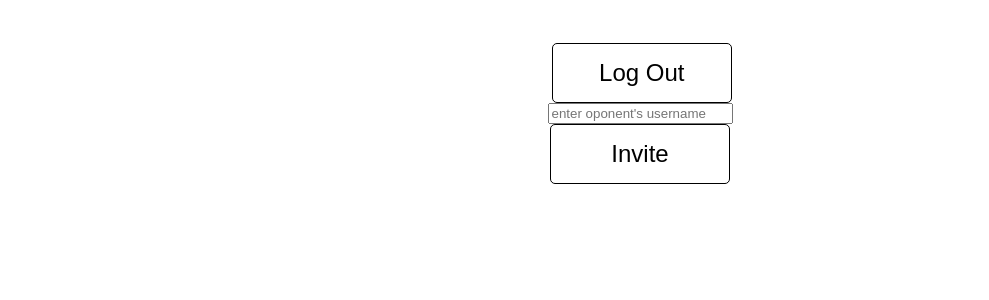
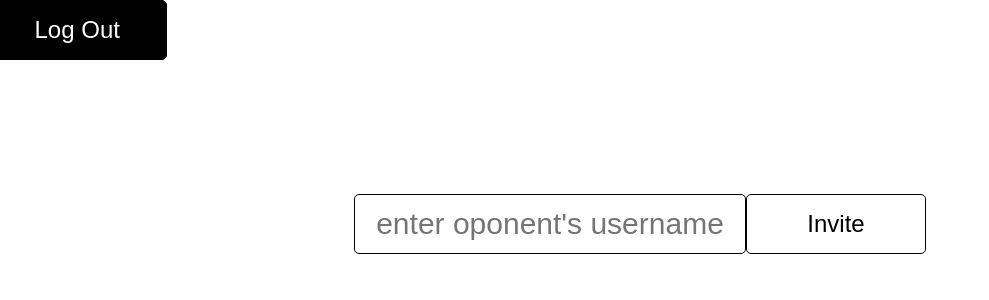
Before and after one commit to hristo10000/Quiz-Game, a React (Create React App) app: page /home in a window 1280 px wide. Shown: the top 300 px of the page, without its empty margins (0-989 px from the left). Built offline with nearby package versions, Linux system fonts and the light colour scheme; no server answers.

Commit message:
UI changes
mainly buttons and forms(not completely ready)

```diff
--- a/src/App.css
+++ b/src/App.css
@@ -34,3 +34,65 @@
   justify-content: center;
   min-width: 300px;
 }
+
+.home-page{
+  display: flex;
+  flex-direction: column;
+  justify-content: space-around;
+}
+
+h1{
+  position: relative;
+  font-size: 100px;
+  font-style: italic;
+}
+
+.h3{
+  font-size: 80px;
+  font-style: italic;
+}
+
+.invite-div{
+  display: flex;
+  flex-direction: row;
+  justify-content: center;
+}
+
+.invite-input{
+  width: auto;
+  height: auto;
+  font-size: 30px;
+  border: 1px solid black;
+  border-radius: 5px;
+  align-items: center;
+  justify-content: center;
+  text-align: center;
+}
+
+.logout-button{
+  position: absolute -100%;
+  margin: 0;
+  padding: 0;
+}
+
+.page{
+  position: relative;
+  width: 102%;
+}
+
+.custom-form{
+  display: flex;
+  flex-direction: row;
+  justify-content: space-around;
+  width: auto;
+  height: auto;
+}
+
+.custom-form-element{
+  margin: 0;
+  font-size: 30px;
+  text-align: center;
+  border: 1px solid black;
+  border-radius: 5px;
+  margin-inline: 1%;
+}
--- a/src/components/Button/Button.css
+++ b/src/components/Button/Button.css
@@ -11,7 +11,7 @@ body, html {
 .container {
   transform: translate(-0%, -0%);
   display: flex;
-  margin-inline: 1%;
+  align-self: center;
 }
 
 .center {
@@ -26,7 +26,7 @@ body, html {
   background: transparent;
   border: 1px solid black;
   outline: none;
-  transition: 1s ease-in-out;
+  transition: 0.5s ease-in-out;
   border-radius: 5px;
 }
 
@@ -38,11 +38,11 @@ svg {
   stroke: #fff;
   stroke-dasharray: 150 480;
   stroke-dashoffset: 150;
-  transition: 1s ease-in-out;
+  transition: 0.5s ease-in-out;
 }
 
 .btn:hover {
-  transition: 1s ease-in-out;
+  transition: 0.5s ease-in-out;
   background: black;
   color: white;
 }
--- a/src/components/Button/Button.jsx
+++ b/src/components/Button/Button.jsx
@@ -1,12 +1,13 @@
+/* eslint-disable react/button-has-type */
 import React from 'react';
 import PropTypes from 'prop-types';
 import './Button.css';
 
-function CustomButton({ text, onClick }) {
+function CustomButton({ text, type, onClick }) {
   return (
     <div className="container">
       <div className="center">
-        <button type="button" className="btn" onClick={onClick}>
+        <button type={type} className="btn" onClick={onClick}>
           <svg width="180px" height="60px" viewBox="0 0 180 60" className="border">
             <polyline points="179,1 179,59 1,59 1,1 179,1" className="bg-line" />
             <polyline points="179,1 179,59 1,59 1,1 179,1" className="hl-line" />
@@ -20,10 +21,12 @@ function CustomButton({ text, onClick }) {
 
 CustomButton.defaultProps = {
   onClick: null,
+  type: 'button',
 };
 
 CustomButton.propTypes = {
   text: PropTypes.string.isRequired,
+  type: PropTypes.string,
   onClick: PropTypes.func,
 };
 
--- a/src/components/Game/Game.css
+++ b/src/components/Game/Game.css
@@ -16,11 +16,12 @@
 .vs-sign{
     margin-top: 10%;
     font-weight: bold;
-    font-size: 200px;
+    font-size: 180px;
 }
 .player h1{
     margin: 0px;
 }
+
 .rows{
     display: flex;
     flex-direction: row;
@@ -46,3 +47,7 @@
     flex-direction: column;
     align-items: center;
 }
+.h2{
+    margin: 0;
+    font-size: 90px;
+  }
--- a/src/components/Game/Game.jsx
+++ b/src/components/Game/Game.jsx
@@ -67,7 +67,7 @@ function Game() {
 
                 <img className="image-for-game" src={gameInfo?.players[0].avatar} alt="img" />
 
-                <h1>{gameInfo.players[0].username}</h1>
+                <h2>{gameInfo.players[0].username}</h2>
 
               </div>
 
@@ -77,7 +77,7 @@ function Game() {
 
                 <img className="image-for-game" src={gameInfo.players[1].avatar} alt="img" />
 
-                <h1>{gameInfo.players[1].username}</h1>
+                <h2>{gameInfo.players[1].username}</h2>
 
               </div>
 
--- a/src/components/Game/Invitation.jsx
+++ b/src/components/Game/Invitation.jsx
@@ -6,10 +6,10 @@ import CustomButton from '../Button/Button';
 function Invitation({ invitedBy, gameId, channel }) {
   const navigate = useNavigate();
   return (
-    <>
+    <div className="home-page">
       <h3>{`${invitedBy} invited you to play!`}</h3>
       <CustomButton text="Accept" onClick={() => navigate(`/game/${gameId}/${channel}`)} />
-    </>
+    </div>
   );
 }
 
--- a/src/components/Home/home.jsx
+++ b/src/components/Home/home.jsx
@@ -34,23 +34,24 @@ function Home() {
   };
 
   return (
-    <>
-      <h1>{me?.username}</h1>
-
-      <Link to="/logout"><CustomButton text="Log Out" /></Link>
-
-      <input onChange={handleChange} type="text" placeholder="enter oponent's username" />
-
-      <CustomButton onClick={sendInvite} type="submit" text="Invite" />
-
-      {invitation && (
+    <div className="page">
+      <Link to="/logout" className="logout-button"><CustomButton text="Log Out" /></Link>
+      {invitation ? (
         <Invitation
           invitedBy={invitation.invited_by.username}
           gameId={invitation.game_id.toString()}
           channel={invitation.channel}
         />
+      ) : (
+        <div className="home-page">
+          <h1>{me?.username}</h1>
+          <div className="invite-div">
+            <input onChange={handleChange} type="text" placeholder="enter oponent's username" className="invite-input" />
+            <CustomButton onClick={sendInvite} type="submit" text="Invite" />
+          </div>
+        </div>
       )}
-    </>
+    </div>
   );
 }
 
--- a/src/components/LogInForm/LogInForm.jsx
+++ b/src/components/LogInForm/LogInForm.jsx
@@ -2,6 +2,7 @@ import React from 'react';
 import { useNavigate } from 'react-router-dom';
 import instance from '../../utils/Requests';
 import cache from '../../utils/cache';
+import CustomButton from '../Button/Button';
 
 function LoginForm() {
   const [formValue, setformValue] = React.useState({
@@ -33,9 +34,11 @@ function LoginForm() {
   };
 
   return (
-    <form onSubmit={handleSubmit}>
-      <p>Login Form</p>
+    <>
+      <h3>Please Enter Your Credentials</h3>
+      <form onSubmit={handleSubmit} className="custom-form">
         <input
+          className="custom-form-element"
           type="username"
           name="username"
           required
@@ -44,6 +47,7 @@ function LoginForm() {
           onChange={handleChange}
         />
         <input
+          className="custom-form-element"
           type="password"
           name="password"
           required
@@ -51,12 +55,14 @@ function LoginForm() {
           value={formValue.password}
           onChange={handleChange}
         />
-      <button
+        <CustomButton
+          className="custom-form-element"
           type="submit"
-      >
-        Log In
-      </button>
+          text="Submit"
+        />
       </form>
+
+    </>
   );
 }
 
--- a/src/components/SignUpForm/SignUpForm.jsx
+++ b/src/components/SignUpForm/SignUpForm.jsx
@@ -33,11 +33,11 @@ function SignUpForm() {
 
   return (
     <>
-      <h2>Sign Up</h2>
-      <form onSubmit={handleSubmit}>
-        <input label="username" htmlFor="username" placeholder="enter a username" required onChange={handleChangeOnUsername} />
-        <input label="password" htmlFor="password" type="password" placeholder="enter a password" required onChange={handleChangeOnPassword} />
-        <input type="submit" />
+      <h3>Sign Up</h3>
+      <form onSubmit={handleSubmit} className="custom-form">
+        <input className="custom-form-element" label="username" htmlFor="username" placeholder="enter a username" required onChange={handleChangeOnUsername} />
+        <input className="custom-form-element" label="password" htmlFor="password" type="password" placeholder="enter a password" required onChange={handleChangeOnPassword} />
+        <input className="custom-form-element" type="submit" />
       </form>
     </>
   );
```
Lines whose indentation alone changed are shown as unchanged.
